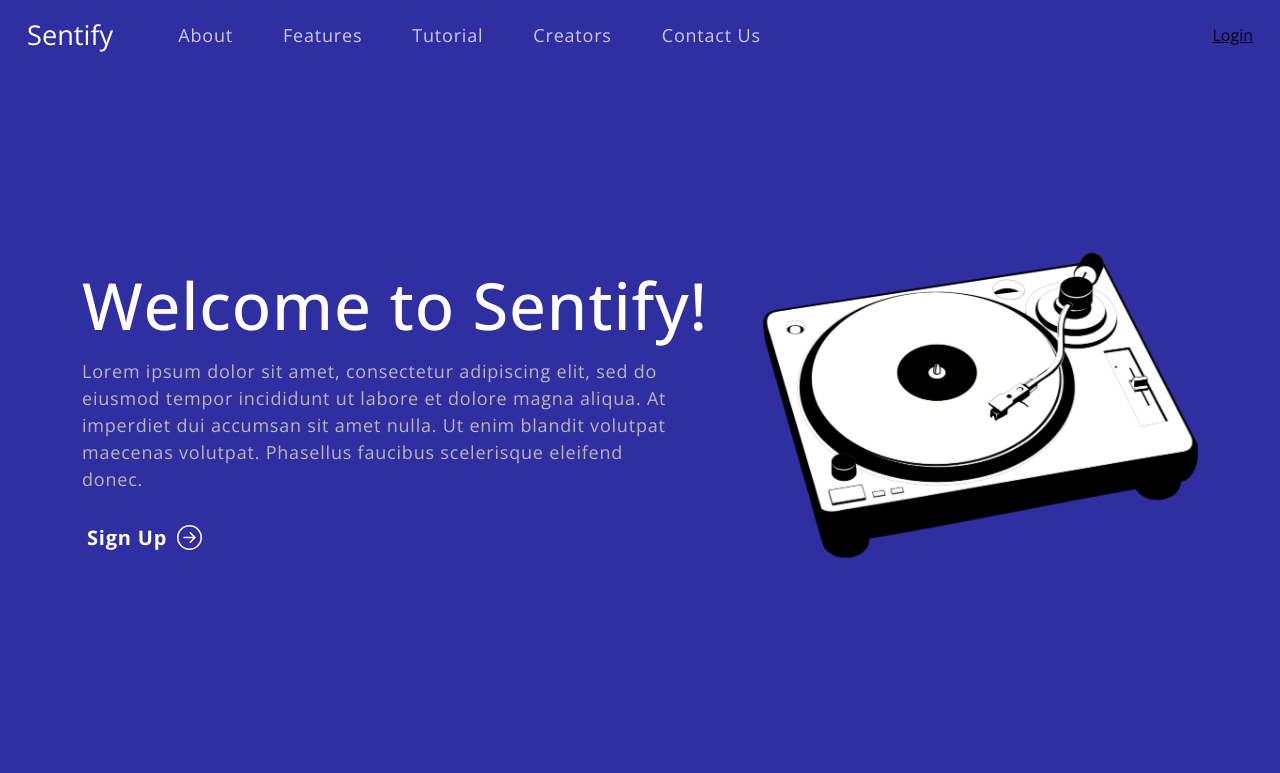
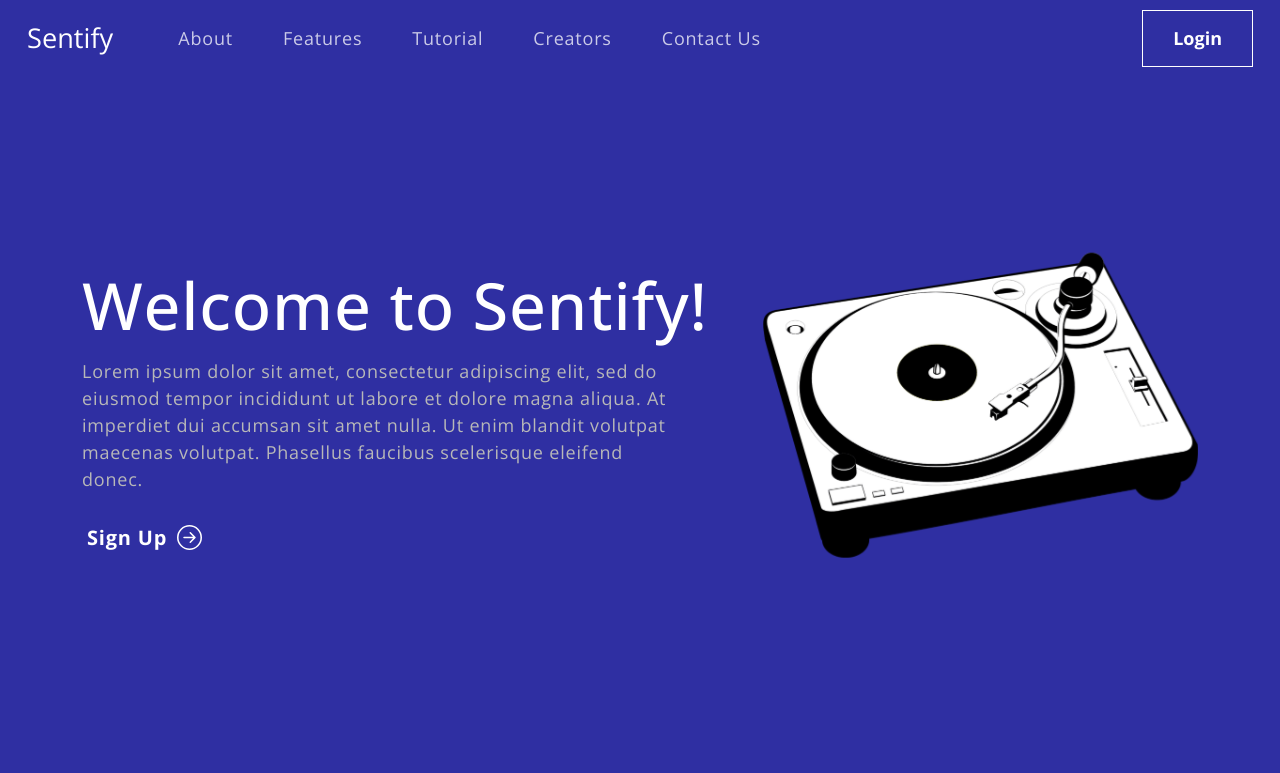
Before and after one commit to galileoandthestars/Sentify, a React (Create React App) app in the folder frontend/: page / in a window 1280 px wide. Shown: the top 773 px of the page. Built offline with nearby package versions, Linux system fonts and the light colour scheme.

Commit message:
Changed className in Login Link component

```diff
--- a/frontend/src/components/NavBar.js
+++ b/frontend/src/components/NavBar.js
@@ -43,7 +43,7 @@ export const NavBar = () => {
           </Nav>
           <span className='navbar-text'>
             {/* <button className="login-button" onClick={() => console.log()}><span>Log In</span></button> */}
-            <Link to="/login">Login</Link>
+            <Link className="login-button" to="/login"><span>Login</span></Link>
           </span>
         </Navbar.Collapse>
       </Container>
```
